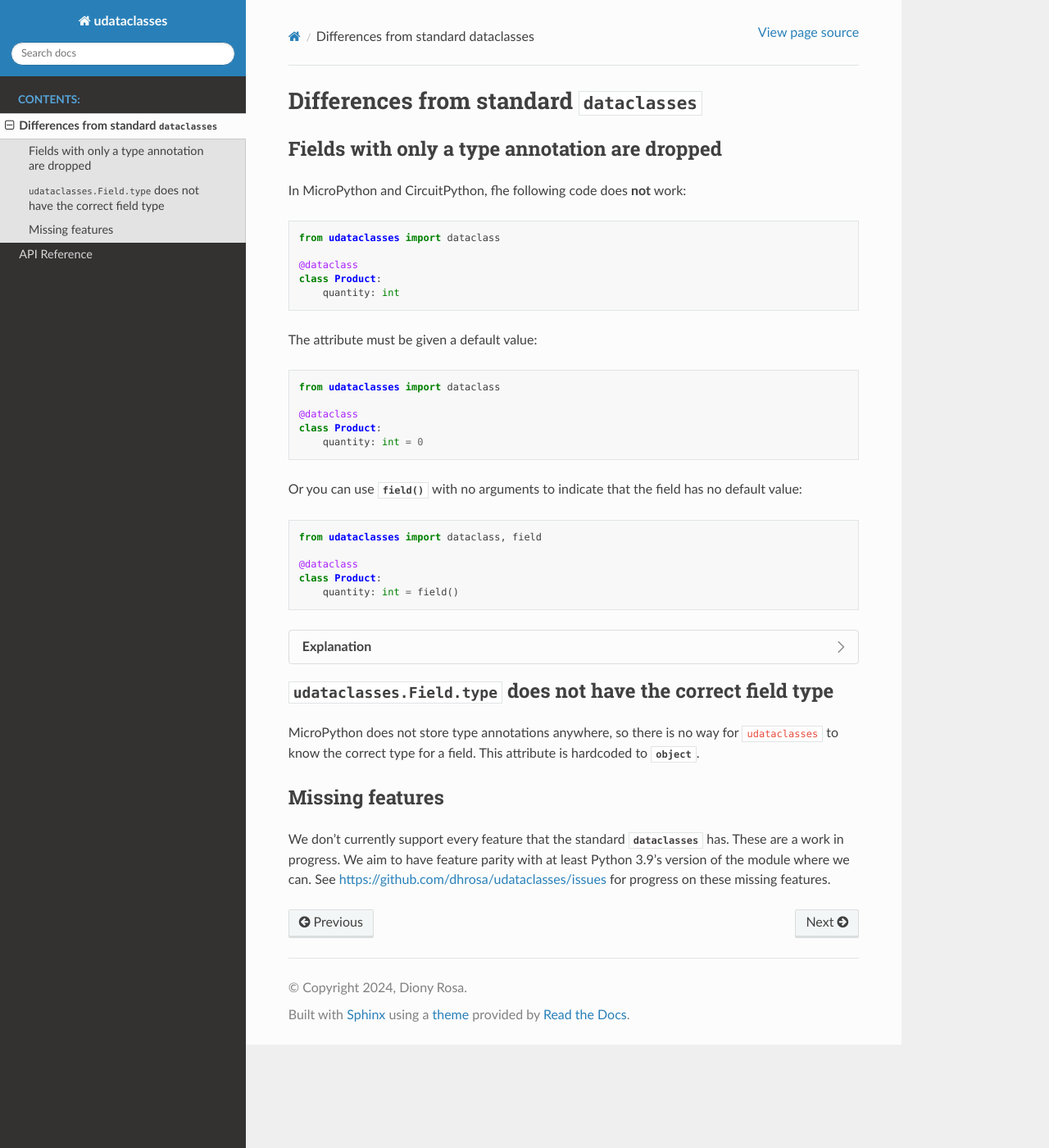
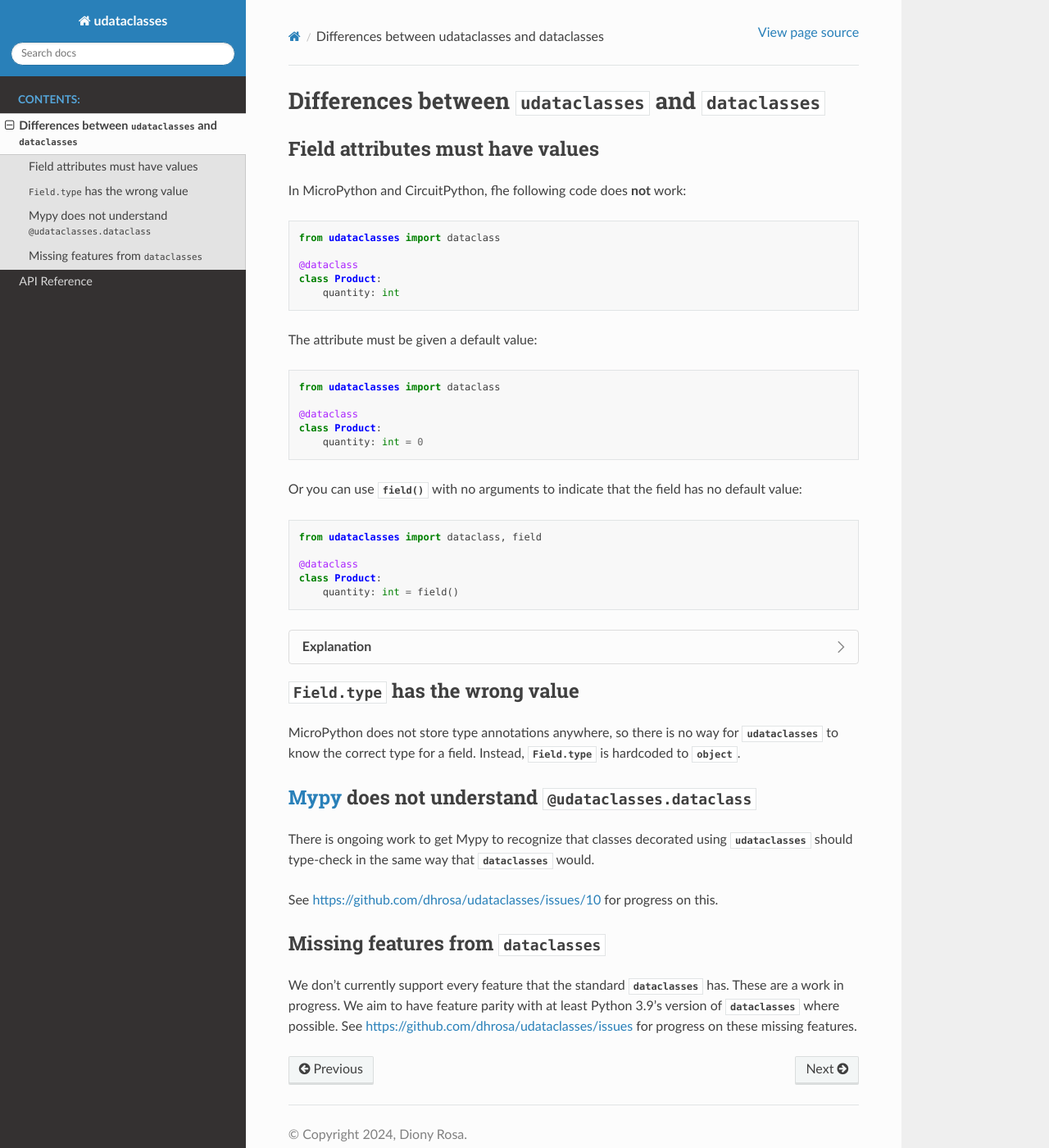
Before and after one commit to dhrosa/udataclasses, a Sphinx documentation site: the page built from docs/diffs.rst, in a window 1280 px wide and 1400 px high. Shown: the whole window at 82% size. Built offline with Sphinx 7.4.7 and the Read the Docs theme 2.0.0, drawn with Linux system fonts in a browser that asks for light colours.

Commit message:
Clean up diffs documentation, and add Mypy deficiency

```diff
--- a/docs/diffs.rst
+++ b/docs/diffs.rst
@@ -1,8 +1,11 @@
-Differences from standard :py:mod:`dataclasses`
-================================================
+.. |dataclasses| replace:: :py:mod:`dataclasses`
+.. |udataclasses| replace:: :py:mod:`udataclasses`
 
-Fields with only a type annotation are dropped
-----------------------------------------------
+Differences between |udataclasses| and |dataclasses|
+====================================================
+
+Field attributes must have values
+---------------------------------
 
 In MicroPython and CircuitPython, fhe following code does **not** work:
 
@@ -55,22 +58,36 @@ indicate that the field has no default value:
       dict_keys(['__module__', 'b', '__qualname__'])
 
    The code knows about the attribute ``b``, but there is no mention of ``a``.
-   Because of this, ``udataclasses`` fields have to be assigned a value in order
+   Because of this, |udataclasses| fields have to be assigned a value in order
    for us to be able to detect the field.
 
 
-:py:attr:`udataclasses.Field.type` does not have the correct field type
------------------------------------------------------------------------
+|field_type| has the wrong value
+--------------------------------
 
 MicroPython does not store type annotations anywhere, so there is no way for
-``udataclasses`` to know the correct type for a field. This attribute is
+|udataclasses| to know the correct type for a field. Instead, |field_type| is
 hardcoded to :py:class:`object`.
 
-Missing features
-----------------
+.. |field_type| replace:: :py:attr:`Field.type <udataclasses.Field.type>`
 
-We don't currently support every feature that the standard :py:mod:`dataclasses`
-has. These are a work in progress. We aim to have feature parity with at least
-Python 3.9's version of the module where we can. See
+`Mypy`_ does not understand |decorator|
+---------------------------------------
+
+There is ongoing work to get Mypy to recognize that classes decorated using
+|udataclasses| should type-check in the same way that |dataclasses| would.
+
+See https://github.com/dhrosa/udataclasses/issues/10 for progress on this.
+
+.. _mypy: https://mypy-lang.org/
+.. |decorator| replace:: :py:func:`@udataclasses.dataclass <udataclasses.dataclass>`
+
+
+Missing features from |dataclasses|
+-----------------------------------
+
+We don't currently support every feature that the standard |dataclasses| has.
+These are a work in progress. We aim to have feature parity with at least Python
+3.9's version of |dataclasses| where possible. See
 https://github.com/dhrosa/udataclasses/issues for progress on these missing
 features.
```
